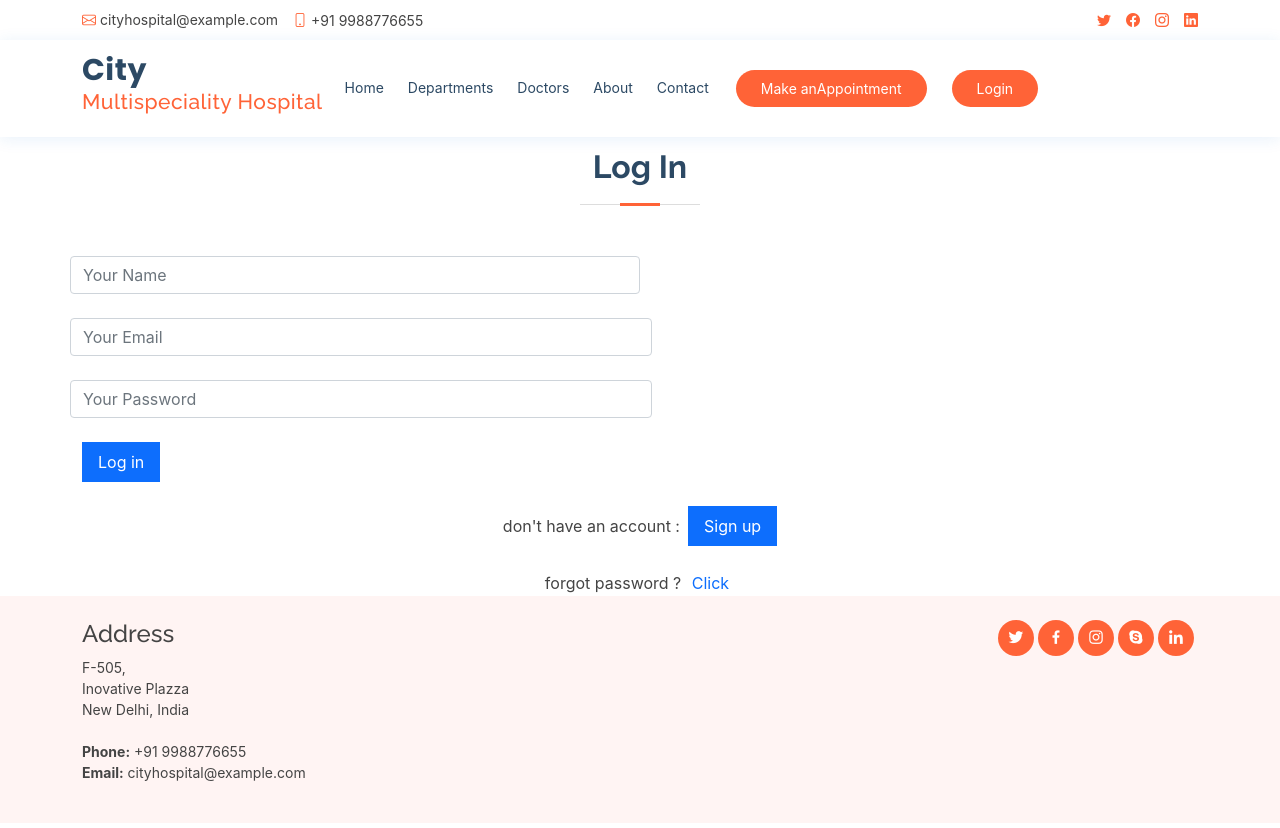
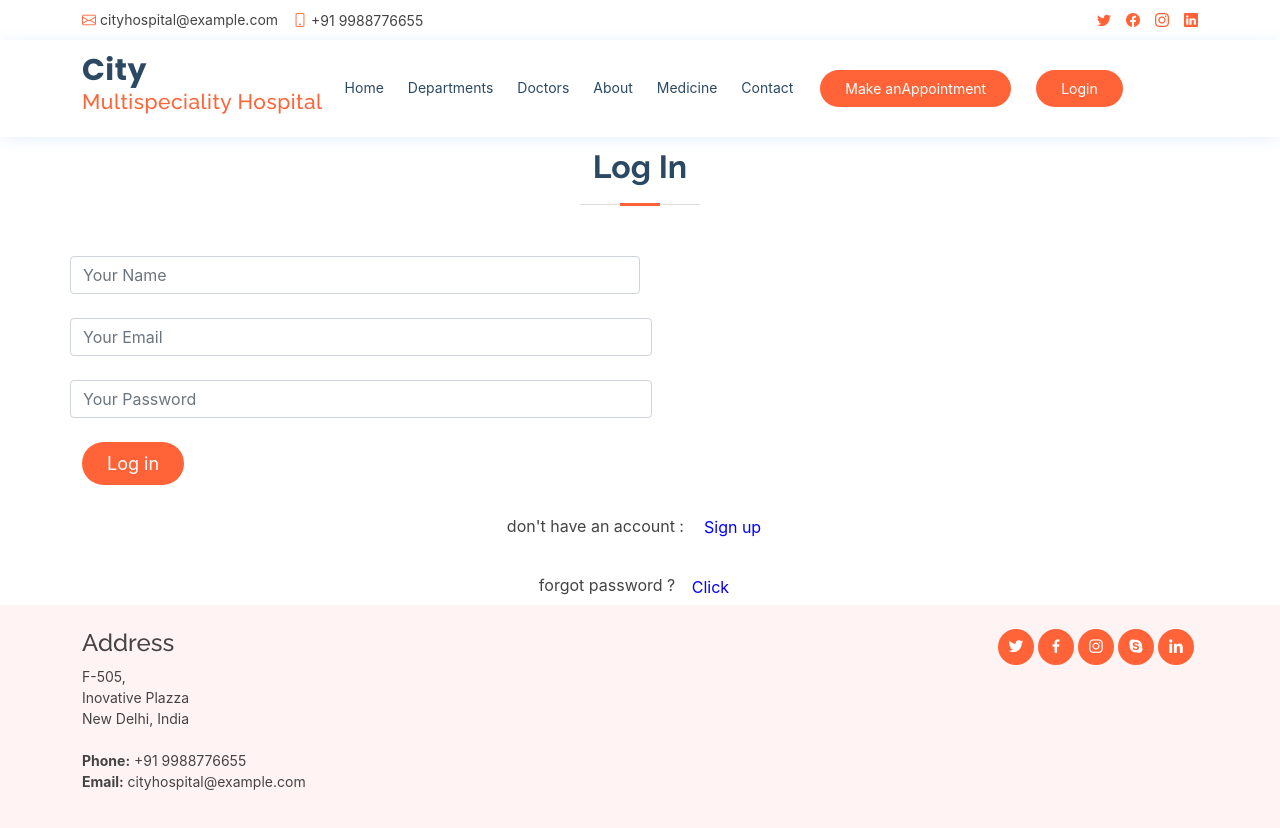
Before and after one commit to RADHIKAKACHHADIYA/cmultihospital, a React (Create React App) app: page /login in a window 1280 px wide. Shown: the top 828 px of the page. Built offline with nearby package versions, Linux system fonts and the light colour scheme; the HTML template or start-up script is replaced by a standard one.

Commit message:
list done

```diff
--- a/package.json
+++ b/package.json
@@ -10,6 +10,8 @@
     "react-dom": "^17.0.2",
     "react-router-dom": "^5.2.1",
     "react-scripts": "5.0.0",
+    "reactstrap": "^9.0.1",
+    "styled-components": "^5.3.3",
     "web-vitals": "^2.1.2"
   },
   "scripts": {
--- a/src/App.js
+++ b/src/App.js
@@ -7,11 +7,11 @@ import Contact from './Container/Contact'
 import Departments from './Container/Departments'
 import Doctors from './Container/Doctors'
 import Login from './Container/Login'
+import Medicine from './Container/Medicine';
 import Footer from './Componets/Footer';
-
+import Count from './Container/Count';
 
 import { Route , Switch } from 'react-router-dom';
-
 
 function App() {
   return (
@@ -24,7 +24,9 @@ function App() {
           <Route path='/Contact' component={Contact}/>
           <Route path='/Departments' component={Departments}/>
           <Route path='/Doctors' component={Doctors}/>
+          <Route path='/medicine' component={Medicine}/>
           <Route path='/login' component={Login} />
+          <Route parth='/Count' component={Count} />
         </Switch>
       <Footer />
     </>
--- /dev/null
+++ b/src/Componets/Common/Button/Button.js
@@ -0,0 +1,31 @@
+import React from 'react';
+import {LinkButton, PrimaryButton } from './Button.style';
+
+export const ButtonType = {
+    PRIMARY : "PRIMARY",
+    LINK : "LINK"
+}
+
+function Button({buttonType, children ,...rest}) {
+    console.log(buttonType === ButtonType.PRIMARY)
+    if (buttonType === ButtonType.PRIMARY) {
+        return (
+            <PrimaryButton {...rest}>
+                {children}
+            </PrimaryButton>
+        )
+    } else if (buttonType === ButtonType.LINK) {
+        return (
+            <LinkButton {...rest}>
+                {children}
+            </LinkButton>
+        )
+    }
+    return (
+        <div>
+
+        </div>
+    );
+}
+
+export default Button;
--- /dev/null
+++ b/src/Componets/Common/Button/Button.style.js
@@ -0,0 +1,33 @@
+import styled from 'styled-components';
+import { Button } from 'reactstrap';
+
+const BaseButton = styled(Button)`
+    border-radius: 50px;
+    white-space: nowrap;
+    transition: 0.5s;
+    font-size: 14px;
+    display: inline-block;
+    border: none;
+
+    :hover{
+    background: #0d6efd;
+    };
+
+`;
+
+export const PrimaryButton = styled(BaseButton)`
+    background: #FF6337;
+    color: #fff;
+    padding: 8px 25px;
+    font-size : 18px;
+    :honer{
+
+    }
+`;
+
+export const LinkButton = styled(BaseButton)`
+    background: none;
+    color: #0000ff;
+    font-size : 16px;
+
+`;
--- /dev/null
+++ b/src/Componets/Common/List/List.js
@@ -0,0 +1,39 @@
+import { Card, CardBody, CardSubtitle, CardText, CardTitle } from "reactstrap";
+
+import React from 'react';
+
+function List(props) {
+    return (
+        <div>
+            <div className="container">
+                <div className="section-title">
+                    <h2>Medicine</h2>
+                </div>
+                <div className="row">
+                    <div className="col-lg-4 mb-5">
+                        <div>
+                            <Card>
+                                <CardBody>
+                                    <CardTitle tag="h5">
+                                        Card title
+                                    </CardTitle>
+                                    <CardSubtitle
+                                        className="mb-2 text-muted"
+                                        tag="h6"
+                                    >
+                                        Card subtitle
+                                    </CardSubtitle>
+                                    <CardText>
+                                        Some quick example text to build on the card title and make up the bulk of the card's content.
+                                    </CardText>
+                                </CardBody>
+                            </Card>
+                        </div>
+                    </div>
+                </div>
+            </div>
+        </div>
+    );
+}
+
+export default List;
--- a/src/Componets/Header.js
+++ b/src/Componets/Header.js
@@ -50,6 +50,9 @@ function Header(props) {
                                     <NavLink to='/About' className="nav-link scrollto"> About </NavLink>
                                 </li>
                                 <li>
+                                    <NavLink to='/medicine' className="nav-link scrollto"> Medicine </NavLink>
+                                </li>
+                                <li>
                                     <NavLink to='/Contact' className="nav-link scrollto"> Contact </NavLink>
                                 </li>
                             </ul>
--- a/src/Container/Appointment.js
+++ b/src/Container/Appointment.js
@@ -1,4 +1,6 @@
 import React from 'react';
+import { Link } from 'react-router-dom/cjs/react-router-dom.min';
+import Button ,{ ButtonType } from '../Componets/Common/Button/Button';
 
 function appointment(props) {
     return (
@@ -50,8 +52,11 @@ function appointment(props) {
                             <div className="error-message" />
                             <div className="sent-message">Your appointment request has been sent successfully. Thank you!</div>
                         </div>
-                        <div className="text-center"><button type="submit">Make an Appointment</button></div>
+                        <div className="text-center"><Button buttonType={ButtonType.PRIMARY} type="submit">Make an Appointment</Button></div>
                     </form>
+                    <div className='text-center mt-3'>
+                        <Link to='/Count'>Count</Link>
+                    </div>
                 </div>
             </section>
         </div>
--- /dev/null
+++ b/src/Container/Count.js
@@ -0,0 +1,53 @@
+import React, { useEffect, useState } from 'react';
+import Button ,{ ButtonType } from '../Componets/Common/Button/Button';
+
+function Count(props) {
+    const  [count , setCount] = useState(0);
+    const [disable , setDisable] = useState(false);
+
+    useEffect(
+        () => {
+            if(count === 0) {
+                setDisable(true);
+            } else{
+                setDisable(false);
+            }
+        }
+    )
+
+    console.log("useEffect");
+
+
+    const handleIncrament = () => {
+        console.log("handleIncrament")
+        setCount(count + 1)
+    }
+    const handleDecrament = () => {
+        console.log("handleDecrament")
+        if (count !== 0) {
+            setCount(count - 1)
+        }
+    }
+
+    console.log('render')
+    return (
+
+        <div className='text-center m-5'>
+             <Button onClick={() => handleDecrament()} buttonType={ButtonType.PRIMARY} disabled={disable}>
+                -
+            </Button>
+
+            <label className='px-4'>
+                {count}
+            </label>
+
+            <Button onClick={() => handleIncrament()} buttonType={ButtonType.PRIMARY}>
+                +
+            </Button>
+
+
+        </div>
+    );
+}
+
+export default Count;
--- a/src/Container/Login.js
+++ b/src/Container/Login.js
@@ -1,4 +1,5 @@
 import React, { useState } from 'react';
+import Button ,{ ButtonType } from '../Componets/Common/Button/Button';
 
 function Login(props) {
     const [userType, setuserType] = useState('Login')
@@ -78,12 +79,13 @@ function Login(props) {
                     <div className="mt-4">
                         {
                             reset === true ?
-                                <button type="submit" onClick={() => handleReset()}>Submit</button>
+                                <Button  buttonType={ButtonType.PRIMARY}  type="submit" onClick={() => handleReset()}>Submit</Button>
+
                                 :
                                 userType === 'Login' ?
-                                    <button className="border-0 bg-primary text-white py-2 px-3" type="submit" onClick={() => handleLogin()}>Log in</button>
+                                    <Button  buttonType={ButtonType.PRIMARY} type="submit" onClick={() => handleLogin()}>Log in</Button>
                                     :
-                                    <button className="border-0 bg-primary text-white py-2 px-3" type="submit" onClick={() => handleSignup()}>sign up</button>
+                                    <Button  buttonType={ButtonType.PRIMARY} type="submit" onClick={() => handleSignup()}>sign up</Button>
                         }
                     </div>
                     <div className="text-center my-4 ps-0">
@@ -91,17 +93,17 @@ function Login(props) {
                             userType === 'Login' ?
                                 <div>
                                     <label  className="pe-2">don't have an account :</label>
-                                    <button className="border-0 bg-primary text-white py-2 px-3" onClick={() => { setReset(); setuserType('Signup') }}>Sign up</button>
+                                    <Button  buttonType={ButtonType.LINK} onClick={() => { setReset(); setuserType('Signup') }}>Sign up</Button>
                                 </div>
                                 :
                                 <div>
                                     <label>Already have an account?</label>
-                                    <button className="border-0 bg-primary text-white py-2 px-3" onClick={() => { setReset(); setuserType('Login') }}>Log in</button>
+                                    <Button  buttonType={ButtonType.LINK} onClick={() => { setReset(); setuserType('Login') }}>Log in</Button>
                                 </div>
                         }
                     </div>
                     <div className="text-center">
-                        <div> forgot password ? <button className="border-0 bg-white text-primary" onClick={() => setReset(true)}>Click</button></div>
+                        <div> forgot password ? <Button  buttonType={ButtonType.LINK} onClick={() => setReset(true)}>Click</Button></div>
                     </div>
 
                 </div>
--- /dev/null
+++ b/src/Container/Medicine.js
@@ -0,0 +1,51 @@
+import React from 'react';
+import List from '../Componets/Common/List/List';
+
+const orgData = [
+
+    {
+    id: 101,
+    name: 'Abacavir',
+    quantity: 25,
+    price: 150,
+    expiry: 2022
+    },
+    {
+    id: 102,
+    name: 'Eltrombopag',
+    quantity: 90,
+    price: 550,
+    expiry: 2021
+    },
+    {
+    id: 103,
+    name: 'Meloxicam',
+    quantity: 85,
+    price: 450,
+    expiry: 2025
+    },
+    {
+    id: 104,
+    name: 'Allopurinol',
+    quantity: 50,
+    price: 600,
+    expiry: 2023
+    },
+    {
+    id: 105,
+    name: 'Phenytoin',
+    quantity: 63,
+    price: 250,
+    expiry: 2021
+    },
+    ]
+function Medicine(props) {
+    console.log("")
+    return (
+        <div>
+            <List />
+        </div>
+    );
+}
+
+export default Medicine;
```
Also changed, not shown: src/Componets/Common/Input/InputBox.js (added), src/Componets/Common/Input/InputBox.style.js (added), 2 other files (tests, documents, lock files or other folders).
